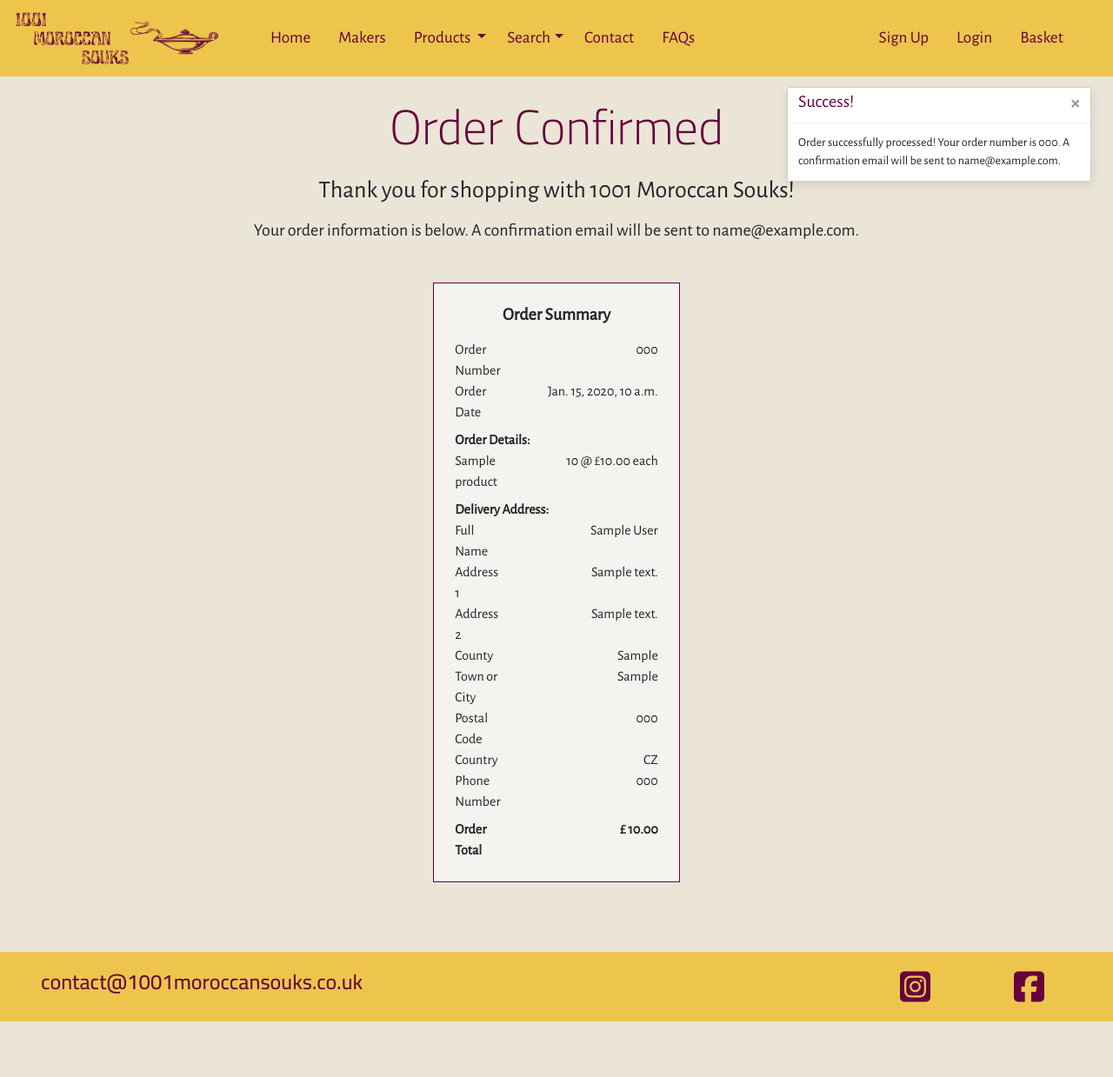
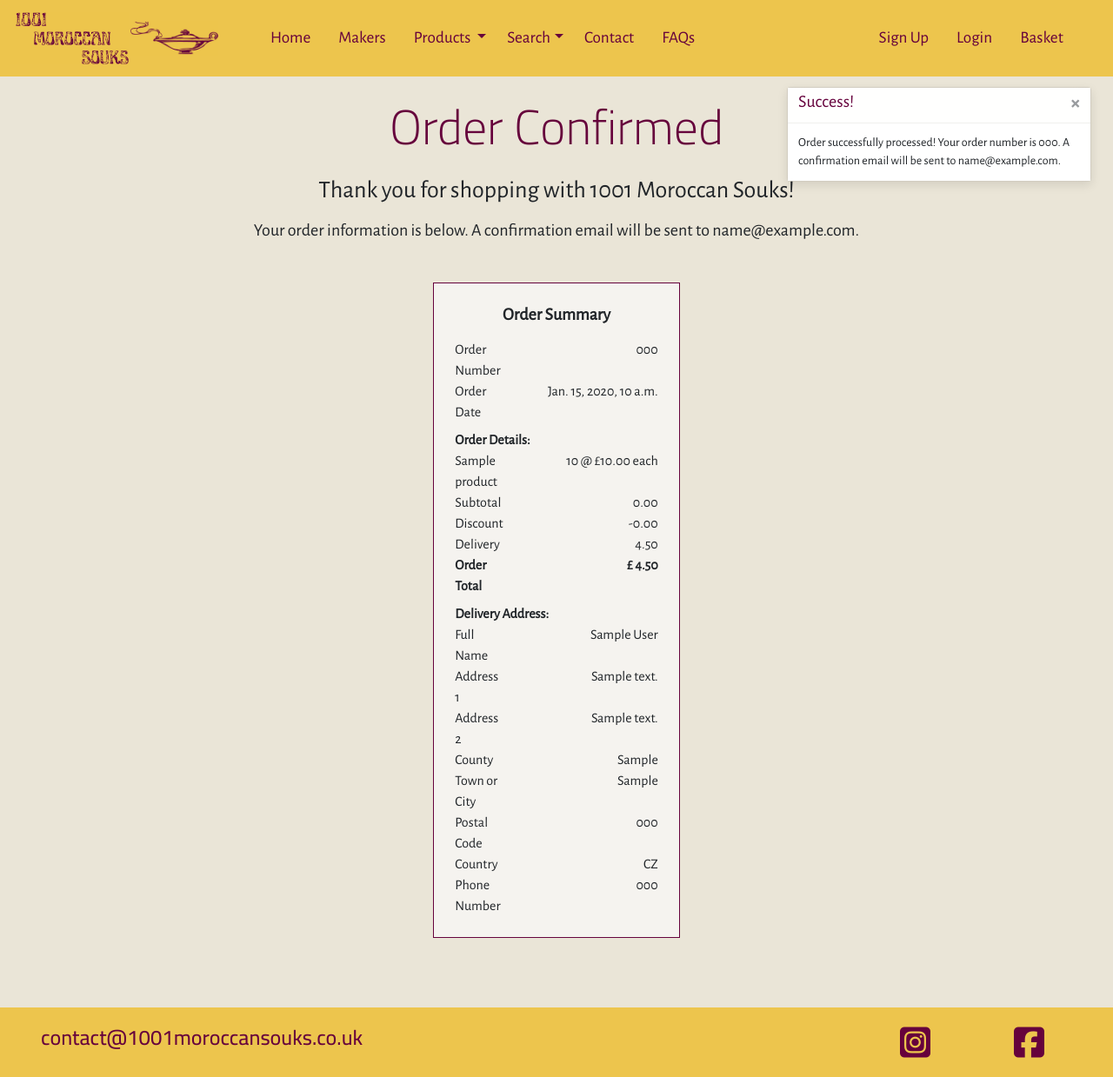
Before and after one commit to BelT26/1001-Souks, a Django app: page /checkout/checkout_success/000 in a window 1280 px wide. Shown: the whole page at 87% size. Before the commit the page ends 1175 px from the top, so only its background shows below. Run offline with Django 3.2, Linux system fonts and the light colour scheme; tables that the repository leaves empty hold one stand-in row (values such as "Sample post"); some libraries are stand-ins or nearby versions; some web fonts are replaced.

Commit message:
add basket to context of checkout_success and update variables displayed in the template

```diff
--- a/basket/contexts.py
+++ b/basket/contexts.py
@@ -51,7 +51,7 @@
                     'product': product,
                     'colour': colour,
                     'subtotal': subtotal,
-            })
+                })
             if product.multibuy_offer and multibuy_count >= product.multibuy_num_items:
                 # if this is a multibuy eligible product and there are enough
                 # to meet the threshold,calculate how many offers we have
@@ -65,9 +65,11 @@
     # subtract the discount from the final amount
     total_after_discount = total - multibuy_discount
 
-    if total_after_discount < settings.FREE_DELIVERY_THRESHOLD:
+    threshold = Decimal(settings.FREE_DELIVERY_THRESHOLD)
+
+    if total_after_discount < threshold:
         delivery = Decimal(settings.STANDARD_DELIVERY_CHARGE)
-        free_delivery_delta = settings.FREE_DELIVERY_THRESHOLD - total
+        free_delivery_delta = threshold - total
     else:
         delivery = 0
         free_delivery_delta = 0
--- a/checkout/models.py
+++ b/checkout/models.py
@@ -7,6 +7,7 @@
 from django.conf import settings
 from products.models import Product
 from profiles.models import UserProfile
+from decimal import Decimal
 
 
 # below models are adapted from the Boutique Ado project
@@ -52,9 +53,13 @@
                             (Sum('lineitem_total'))
                             ['lineitem_total__sum'] or 0)
         if self.order_total < settings.FREE_DELIVERY_THRESHOLD:
-            self.delivery = settings.STANDARD_DELIVERY_CHARGE
+            self.delivery = Decimal(settings.STANDARD_DELIVERY_CHARGE)
         else:
             self.delivery = 0
+
+        if self.original_basket:
+            print(self.original_basket)
+
         self.grand_total = self.order_total + self.delivery
         self.save()
 
--- a/checkout/templates/checkout/checkout_success.html
+++ b/checkout/templates/checkout/checkout_success.html
@@ -55,6 +55,38 @@
                         </div>
                     </div>
                     {% endfor %}
+                    <div class="row">
+                        <div class="col-12 col-md-4">
+                            <p class="mb-0">Subtotal</p>
+                        </div>
+                        <div class="col-12 col-md-8 text-md-right">
+                            <p class="mb-0">{{ basket.total | floatformat:2 }}</p>
+                        </div>
+                    </div>
+                    <div class="row">
+                        <div class="col-12 col-md-4">
+                            <p class="mb-0">Discount</p>
+                        </div>
+                        <div class="col-12 col-md-8 text-md-right">
+                            <p class="mb-0">-{{ basket.discount | floatformat:2}}</p>
+                        </div>
+                    </div>
+                    <div class="row">
+                        <div class="col-12 col-md-4">
+                            <p class="mb-0">Delivery</p>
+                        </div>
+                        <div class="col-12 col-md-8 text-md-right">
+                            <p class="mb-0">{{ basket.delivery | floatformat:2 }}</p>
+                        </div>
+                    </div>
+                    <div class="row mb-2">
+                        <div class="col-12 col-md-4">
+                            <strong>Order Total</strong>
+                        </div>
+                        <div class="col-12 col-md-8 text-md-right">
+                            <p class="mb-0 font-weight-bold">£ {{ basket.grand_total | floatformat:2 }}</p>
+                        </div>
+                    </div>
                     <div class="row mt-2">
                         <div class="col">
                             <strong>Delivery Address:</strong>
@@ -130,14 +162,7 @@
                             <p class="mb-0">{{ order.phone_number }}</p>
                         </div>
                     </div>
-                    <div class="row mt-2">
-                        <div class="col-12 col-md-4">
-                            <strong>Order Total</strong>
-                        </div>
-                        <div class="col-12 col-md-8 text-md-right">
-                            <p class="mb-0 font-weight-bold">£ {{ order.grand_total }}</p>
-                        </div>
-                    </div>
+
                 </div>
             </div>
         </div>
--- a/checkout/templates/checkout/confirmation_emails/confirmation_email_body.txt
+++ b/checkout/templates/checkout/confirmation_emails/confirmation_email_body.txt
@@ -4,8 +4,6 @@
 
 Order Number: {{ order.order_number }}
 Order Date: {{ order.date }}
-
-Order Total: £{{ order.order_total }}
 
 Your order will be delivered to {{ order.street_address1 }} in {{ order.town_or_city }}.
 
--- a/checkout/views.py
+++ b/checkout/views.py
@@ -149,6 +149,7 @@
     """
     save_info = request.session.get('save_info')
     order = get_object_or_404(Order, order_number=order_number)
+    current_basket = basket_contents(request)
 
     if request.user.is_authenticated:
         profile = UserProfile.objects.get(user=request.user)
@@ -182,6 +183,7 @@
     template = 'checkout/checkout_success.html'
     context = {
         'order': order,
+        'basket': current_basket
     }
 
     return render(request, template, context)
```
Also changed, not shown: README.md, products/models.py (line endings or trailing spaces), profiles/admin.py (line endings or trailing spaces).
